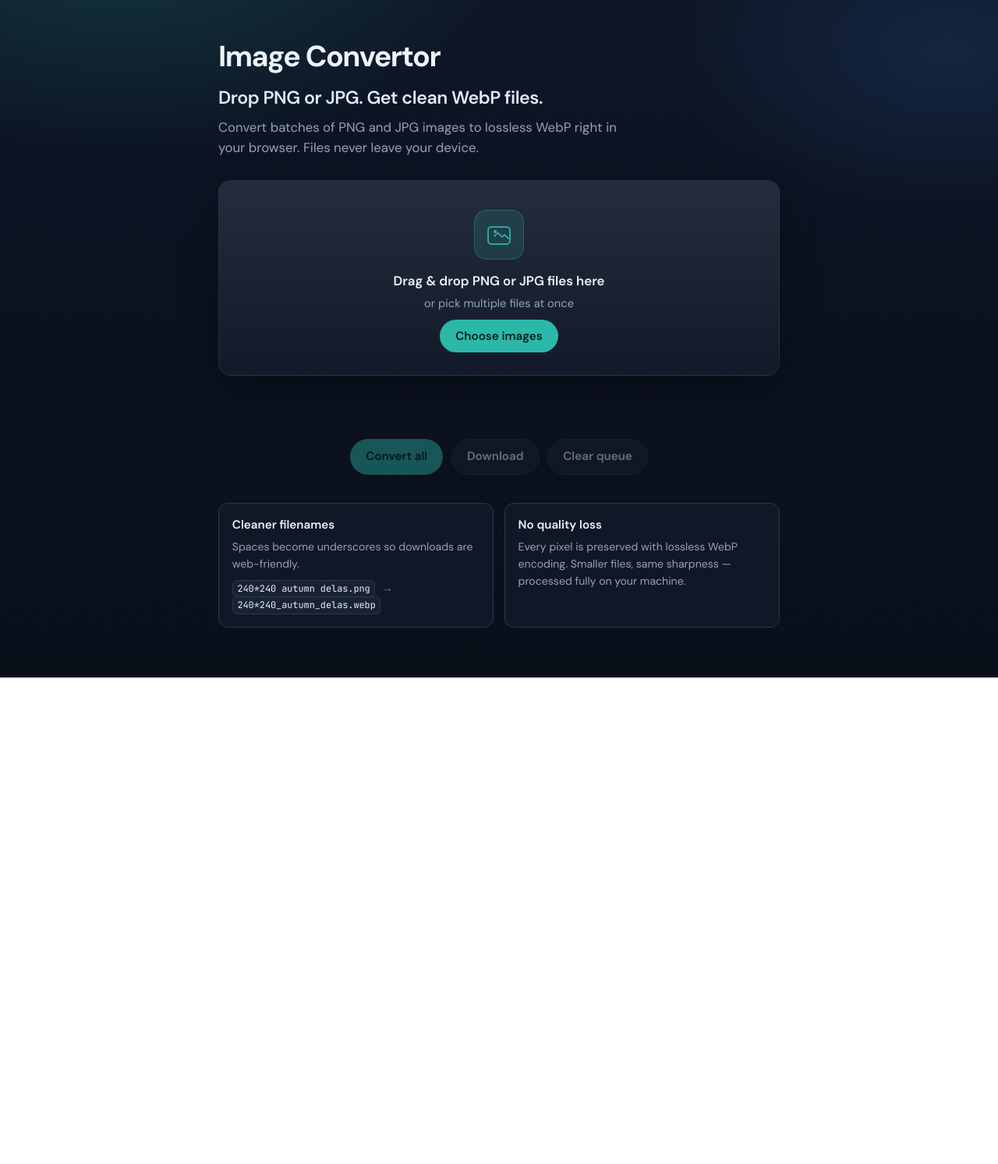
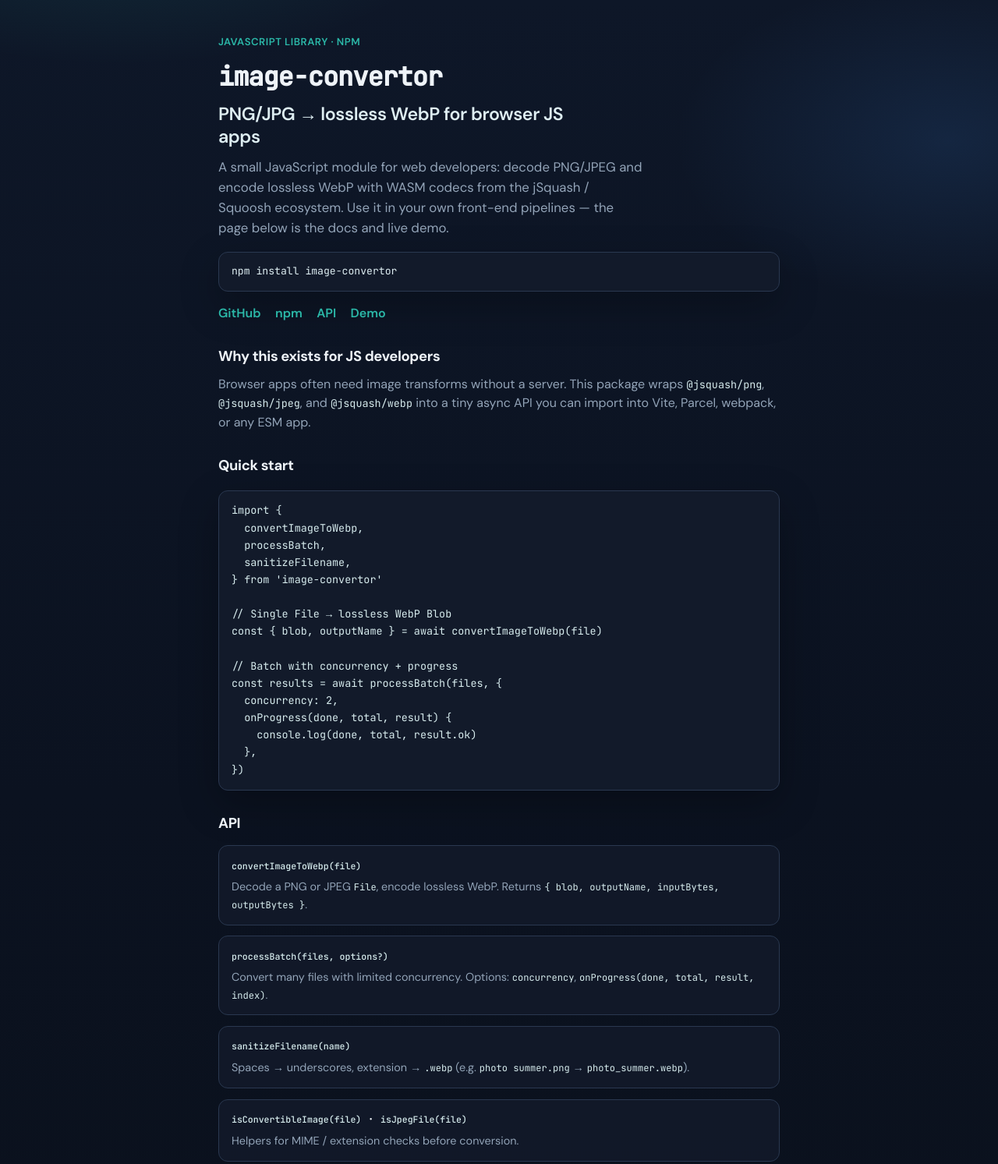
Before and after one commit to sheshankdebugged/image-convertor, a website with bundled scripts: page index.html in a window 1280 px wide. Shown: the top 1493 px of the page at 78% size. Before the commit the page ends 869 px from the top, so only its background shows below. Built offline with nearby package versions, Linux system fonts and the light colour scheme.

Commit message:
Update project metadata and documentation for image-convertor library
- Enhanced package.json with detailed description, keywords, and repository information.
- Updated index.html and README.md to reflect new branding and usage instructions.
- Improved UI elements in main.js and ui.css for better user experience and clarity.
- Added API documentation and quick start guide in README.md.

This commit refines the project to better serve JavaScript developers looking to convert images in the browser using WASM codecs.

```diff
--- a/index.html
+++ b/index.html
@@ -6,9 +6,9 @@
     <meta name="viewport" content="width=device-width, initial-scale=1.0" />
     <meta
       name="description"
-      content="image convertor — drop PNG or JPG, get clean lossless WebP files in the browser"
+      content="image-convertor — JavaScript library to convert PNG/JPG to lossless WebP in the browser with WASM codecs"
     />
-    <title>image convertor — PNG & JPG to WebP</title>
+    <title>image-convertor — JS library for PNG/JPG → WebP</title>
   </head>
   <body>
     <div id="app"></div>
--- a/src/main.js
+++ b/src/main.js
@@ -10,13 +10,90 @@ const app = document.querySelector('#app')
 
 app.innerHTML = `
   <header class="hero">
-    <h1 class="brand">image convertor</h1>
-    <p class="title">Drop PNG or JPG. Get clean WebP files.</p>
+    <p class="eyebrow">JavaScript library · npm</p>
+    <h1 class="brand">image-convertor</h1>
+    <p class="title">PNG/JPG → lossless WebP for browser JS apps</p>
     <p class="lede">
-      Convert batches of PNG and JPG images to lossless WebP right in your browser.
-      Files never leave your device.
+      A small JavaScript module for web developers: decode PNG/JPEG and encode
+      lossless WebP with WASM codecs from the jSquash / Squoosh ecosystem.
+      Use it in your own front-end pipelines — the page below is the docs and live demo.
+    </p>
+    <pre class="install" tabindex="0"><code>npm install image-convertor</code></pre>
+    <p class="hero-links">
+      <a href="https://github.com/sheshankdebugged/image-convertor">GitHub</a>
+      <a href="https://www.npmjs.com/package/image-convertor">npm</a>
+      <a href="#api">API</a>
+      <a href="#demo">Demo</a>
     </p>
   </header>
+
+  <section class="docs" aria-labelledby="why-heading">
+    <h2 id="why-heading">Why this exists for JS developers</h2>
+    <p>
+      Browser apps often need image transforms without a server. This package wraps
+      <code>@jsquash/png</code>, <code>@jsquash/jpeg</code>, and <code>@jsquash/webp</code>
+      into a tiny async API you can import into Vite, Parcel, webpack, or any ESM app.
+    </p>
+  </section>
+
+  <section class="docs" aria-labelledby="usage-heading">
+    <h2 id="usage-heading">Quick start</h2>
+    <pre class="code"><code>import {
+  convertImageToWebp,
+  processBatch,
+  sanitizeFilename,
+} from 'image-convertor'
+
+// Single File → lossless WebP Blob
+const { blob, outputName } = await convertImageToWebp(file)
+
+// Batch with concurrency + progress
+const results = await processBatch(files, {
+  concurrency: 2,
+  onProgress(done, total, result) {
+    console.log(done, total, result.ok)
+  },
+})</code></pre>
+  </section>
+
+  <section class="docs" id="api" aria-labelledby="api-heading">
+    <h2 id="api-heading">API</h2>
+    <dl class="api">
+      <div>
+        <dt><code>convertImageToWebp(file)</code></dt>
+        <dd>
+          Decode a PNG or JPEG <code>File</code>, encode lossless WebP.
+          Returns <code>{ blob, outputName, inputBytes, outputBytes }</code>.
+        </dd>
+      </div>
+      <div>
+        <dt><code>processBatch(files, options?)</code></dt>
+        <dd>
+          Convert many files with limited concurrency.
+          Options: <code>concurrency</code>, <code>onProgress(done, total, result, index)</code>.
+        </dd>
+      </div>
+      <div>
+        <dt><code>sanitizeFilename(name)</code></dt>
+        <dd>
+          Spaces → underscores, extension → <code>.webp</code>
+          (e.g. <code>photo summer.png</code> → <code>photo_summer.webp</code>).
+        </dd>
+      </div>
+      <div>
+        <dt><code>isConvertibleImage(file)</code> · <code>isJpegFile(file)</code></dt>
+        <dd>Helpers for MIME / extension checks before conversion.</dd>
+      </div>
+    </dl>
+  </section>
+
+  <section class="docs demo-intro" id="demo" aria-labelledby="demo-heading">
+    <h2 id="demo-heading">Live demo</h2>
+    <p>
+      Same library running in this page — drop PNG/JPG files to exercise
+      <code>processBatch</code> in the browser. Nothing is uploaded.
+    </p>
+  </section>
 
   <section
     class="dropzone"
--- a/src/ui.css
+++ b/src/ui.css
@@ -48,14 +48,115 @@ body {
   animation: rise 0.45s ease-out both;
 }
 
+.eyebrow {
+  margin: 0 0 0.45rem;
+  font-size: 0.82rem;
+  font-weight: 600;
+  letter-spacing: 0.04em;
+  text-transform: uppercase;
+  color: var(--accent);
+}
+
 .brand {
-  font-family: var(--font);
-  font-size: clamp(1.75rem, 4vw, 2.35rem);
+  font-family: var(--mono);
+  font-size: clamp(1.55rem, 3.6vw, 2.1rem);
   font-weight: 700;
-  letter-spacing: -0.04em;
-  text-transform: capitalize;
+  letter-spacing: -0.03em;
+  text-transform: none;
   color: var(--text);
   margin: 0 0 0.55rem;
+}
+
+.install,
+.code {
+  margin: 1.1rem 0 0;
+  padding: 0.9rem 1rem;
+  overflow-x: auto;
+  border-radius: 12px;
+  border: 1px solid var(--border);
+  background: var(--surface);
+  box-shadow: var(--shadow);
+}
+
+.install code,
+.code code {
+  font-family: var(--mono);
+  font-size: 0.82rem;
+  color: color-mix(in srgb, var(--text) 92%, var(--accent));
+  white-space: pre;
+}
+
+.hero-links {
+  display: flex;
+  flex-wrap: wrap;
+  gap: 0.85rem 1.15rem;
+  margin: 1rem 0 0;
+}
+
+.hero-links a {
+  color: var(--accent);
+  font-weight: 600;
+  text-decoration: none;
+}
+
+.hero-links a:hover {
+  color: var(--accent-hover);
+  text-decoration: underline;
+}
+
+.docs {
+  margin: 1.75rem 0;
+  animation: rise 0.5s ease-out both;
+}
+
+.docs h2 {
+  margin: 0 0 0.55rem;
+  font-size: 1.15rem;
+  font-weight: 650;
+  letter-spacing: -0.02em;
+}
+
+.docs p {
+  margin: 0;
+  color: var(--muted);
+}
+
+.docs code {
+  font-family: var(--mono);
+  font-size: 0.84em;
+  color: color-mix(in srgb, var(--text) 88%, var(--accent));
+}
+
+.api {
+  margin: 0.85rem 0 0;
+  display: flex;
+  flex-direction: column;
+  gap: 0.85rem;
+}
+
+.api > div {
+  padding: 0.9rem 1rem;
+  border-radius: 12px;
+  border: 1px solid var(--border);
+  background: color-mix(in srgb, var(--surface) 90%, transparent);
+}
+
+.api dt {
+  margin: 0 0 0.35rem;
+  font-family: var(--mono);
+  font-size: 0.86rem;
+  font-weight: 500;
+  color: var(--text);
+}
+
+.api dd {
+  margin: 0;
+  color: var(--muted);
+  font-size: 0.9rem;
+}
+
+.demo-intro {
+  margin-bottom: 0.85rem;
 }
 
 .title {
```
Also changed, not shown: package.json (+42 -4 lines), src/index.js (added, +11 -0 lines), README.md, 1 other file.
